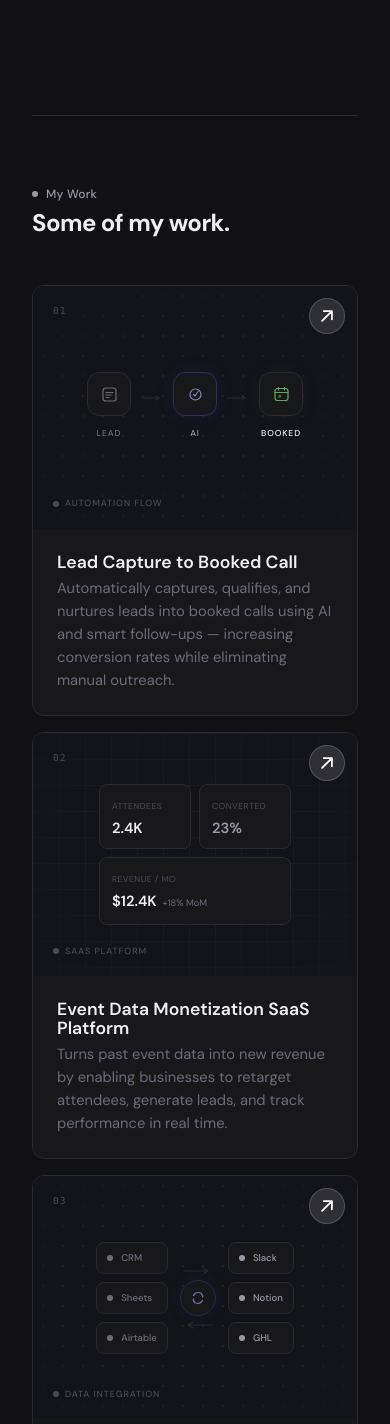
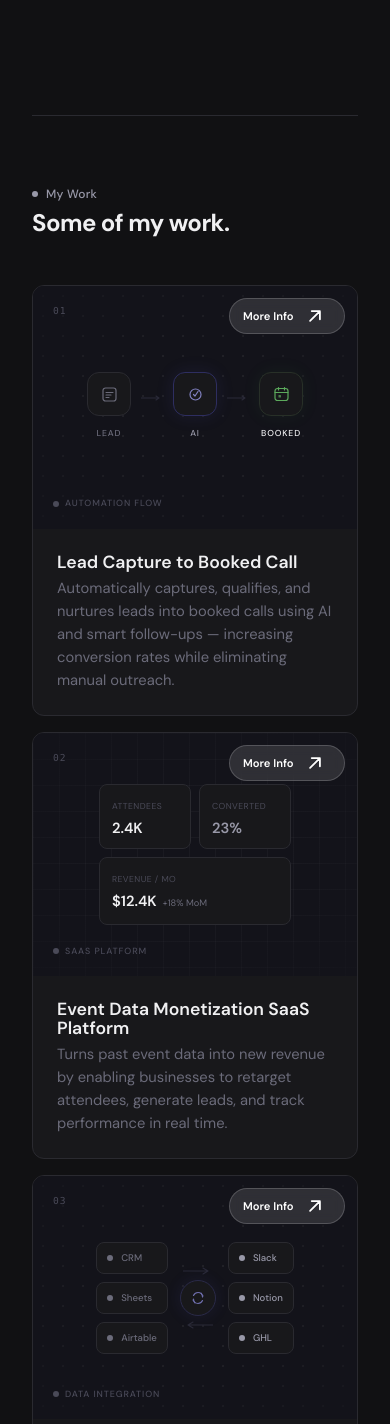
Before and after one commit to MMykka/Michaelaboukhalil, a Next.js app: page / in a window 390 px wide. Shown: the part 1435-2859 px from the top of the page. Built offline with nearby package versions, Linux system fonts and the light colour scheme; no server answers.

Commit message:
Expand work card arrows into 'More Info' pill on hover, always visible on mobile

```diff
--- a/app/page.js
+++ b/app/page.js
@@ -101,10 +101,13 @@ export default function Home() {
                 {/* Project number */}
                 <div className="absolute top-4 left-5 text-[0.6rem] font-mono text-dim tracking-widest">01</div>
                 {/* Arrow */}
-                <div className="card-arrow absolute top-3 right-3 pointer-events-none w-9 h-9 rounded-full flex items-center justify-center" style={{background:'rgba(255,255,255,0.12)', backdropFilter:'blur(6px)', border:'1px solid rgba(255,255,255,0.18)'}}>
+                <div className="card-arrow absolute top-3 right-3 pointer-events-none h-9 rounded-full flex items-center overflow-hidden transition-[width] duration-300 ease-in-out w-9 group-hover:w-[116px] mobile:w-[116px]" style={{background:'rgba(255,255,255,0.12)', backdropFilter:'blur(6px)', border:'1px solid rgba(255,255,255,0.18)'}}>
+                  <span className="text-white text-[0.7rem] font-semibold whitespace-nowrap pl-[13px] pr-1 opacity-0 group-hover:opacity-100 mobile:opacity-100 transition-opacity duration-150 delay-100">More Info</span>
+                  <div className="shrink-0 w-9 h-9 flex items-center justify-center">
                     <svg width="18" height="18" viewBox="0 0 22 22" fill="none">
                       <path d="M5 17L17 5M17 5H7M17 5V15" stroke="white" strokeWidth="2.2" strokeLinecap="round" strokeLinejoin="round"/>
                     </svg>
+                  </div>
                 </div>
                 {/* Flow diagram */}
                 <div className="absolute inset-0 flex items-center justify-center">
@@ -166,10 +169,13 @@ export default function Home() {
                 {/* Project number */}
                 <div className="absolute top-4 left-5 text-[0.6rem] font-mono text-dim tracking-widest">02</div>
                 {/* Arrow */}
-                <div className="card-arrow absolute top-3 right-3 pointer-events-none w-9 h-9 rounded-full flex items-center justify-center" style={{background:'rgba(255,255,255,0.12)', backdropFilter:'blur(6px)', border:'1px solid rgba(255,255,255,0.18)'}}>
+                <div className="card-arrow absolute top-3 right-3 pointer-events-none h-9 rounded-full flex items-center overflow-hidden transition-[width] duration-300 ease-in-out w-9 group-hover:w-[116px] mobile:w-[116px]" style={{background:'rgba(255,255,255,0.12)', backdropFilter:'blur(6px)', border:'1px solid rgba(255,255,255,0.18)'}}>
+                  <span className="text-white text-[0.7rem] font-semibold whitespace-nowrap pl-[13px] pr-1 opacity-0 group-hover:opacity-100 mobile:opacity-100 transition-opacity duration-150 delay-100">More Info</span>
+                  <div className="shrink-0 w-9 h-9 flex items-center justify-center">
                     <svg width="18" height="18" viewBox="0 0 22 22" fill="none">
                       <path d="M5 17L17 5M17 5H7M17 5V15" stroke="white" strokeWidth="2.2" strokeLinecap="round" strokeLinejoin="round"/>
                     </svg>
+                  </div>
                 </div>
                 {/* Mini dashboard */}
                 <div className="absolute inset-0 flex items-center justify-center p-8">
@@ -212,10 +218,13 @@ export default function Home() {
                 {/* Project number */}
                 <div className="absolute top-4 left-5 text-[0.6rem] font-mono text-dim tracking-widest">03</div>
                 {/* Arrow */}
-                <div className="card-arrow absolute top-3 right-3 pointer-events-none w-9 h-9 rounded-full flex items-center justify-center" style={{background:'rgba(255,255,255,0.12)', backdropFilter:'blur(6px)', border:'1px solid rgba(255,255,255,0.18)'}}>
+                <div className="card-arrow absolute top-3 right-3 pointer-events-none h-9 rounded-full flex items-center overflow-hidden transition-[width] duration-300 ease-in-out w-9 group-hover:w-[116px] mobile:w-[116px]" style={{background:'rgba(255,255,255,0.12)', backdropFilter:'blur(6px)', border:'1px solid rgba(255,255,255,0.18)'}}>
+                  <span className="text-white text-[0.7rem] font-semibold whitespace-nowrap pl-[13px] pr-1 opacity-0 group-hover:opacity-100 mobile:opacity-100 transition-opacity duration-150 delay-100">More Info</span>
+                  <div className="shrink-0 w-9 h-9 flex items-center justify-center">
                     <svg width="18" height="18" viewBox="0 0 22 22" fill="none">
                       <path d="M5 17L17 5M17 5H7M17 5V15" stroke="white" strokeWidth="2.2" strokeLinecap="round" strokeLinejoin="round"/>
                     </svg>
+                  </div>
                 </div>
                 {/* Hub and spoke */}
                 <div className="absolute inset-0 flex items-center justify-center gap-3">
```
Lines whose indentation alone changed are shown as unchanged.
